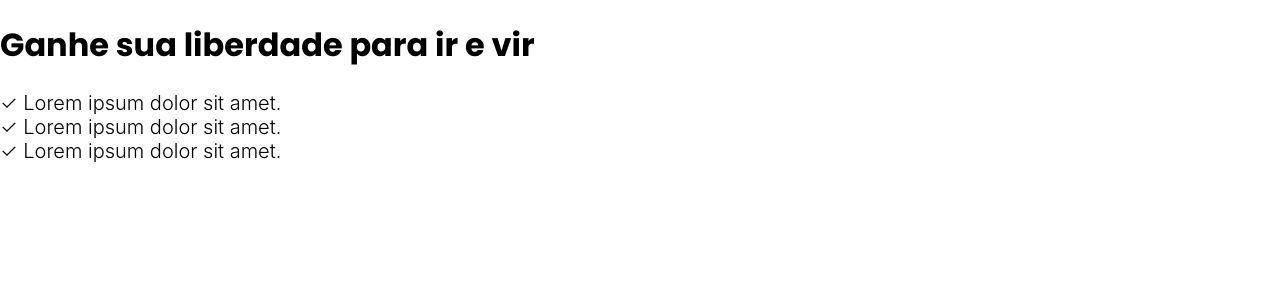
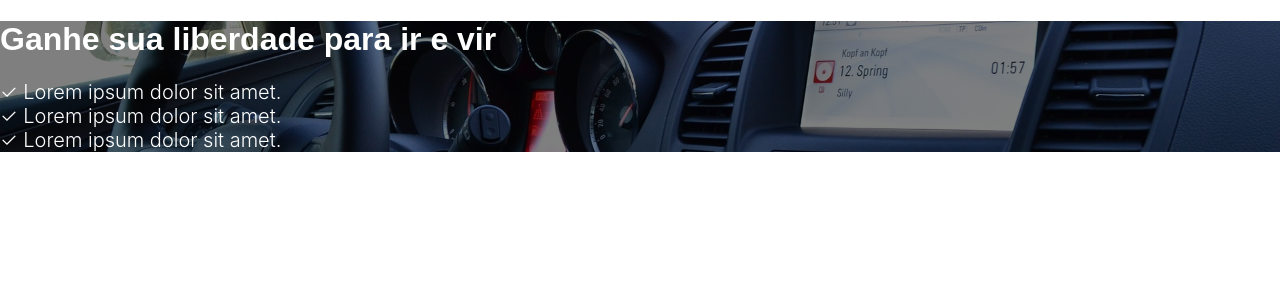
Before and after one commit to dersoli/autoescola-dersoli, a React (Create React App) app: page / in a window 1280 px wide. Shown: the top 300 px of the page. Built offline with nearby package versions, Linux system fonts and the light colour scheme.

Commit message:
background image added to Hero component

```diff
--- a/src/components/Hero.js
+++ b/src/components/Hero.js
@@ -1,5 +1,17 @@
 import React from 'react'
-import styled from 'styled-components';
+import styled, { css } from 'styled-components';
+import BgPrincipalImage from '../assets/images/automobile-g2c0006094_1920.jpg'
+
+const Root = styled.div`
+    color: #fff;
+    ${props => css`
+        background: url(${props.image}), rgba(0, 0, 0, 0.5);
+        background-size: cover;
+        background-position: center;
+        background-blend-mode: overlay;
+    `}
+
+`
 
 const Title = styled.h1`
     @import url('https://fonts.googleapis.com/css2?family=Poppins:wght@300;600;700&display=swap');
@@ -26,15 +38,15 @@ const Content = styled.div`
     }
 `
 
-const Hero = ({title, children}) => (
-    <div>
+const Hero = ({image, title, children}) => (
+    <Root image={BgPrincipalImage}>
         <div>
             <Title>{title}</Title>
             <Content>
                 {children}
             </Content>
         </div>
-    </div>
+    </Root>
 );
 
 export default Hero;
```
